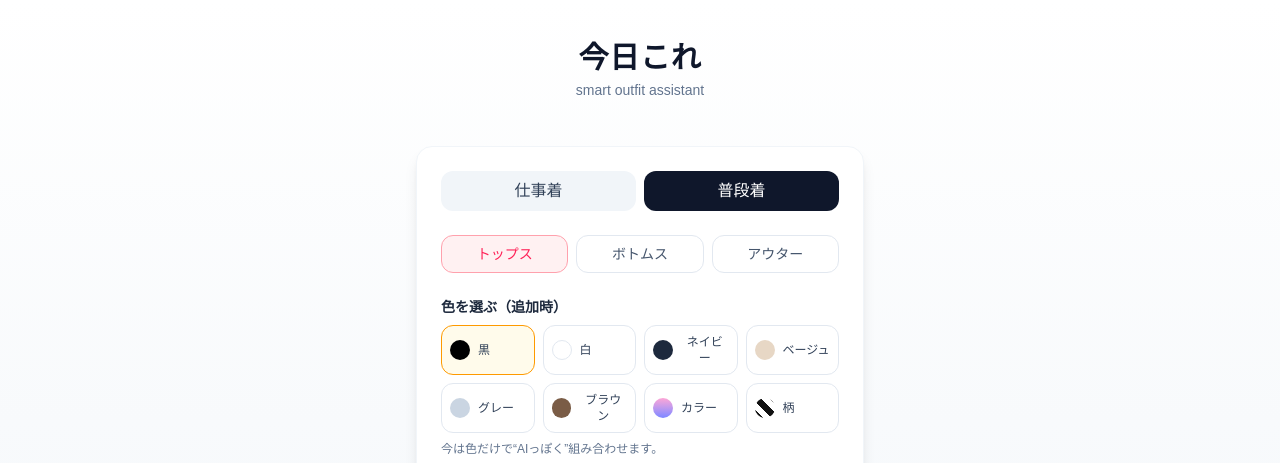
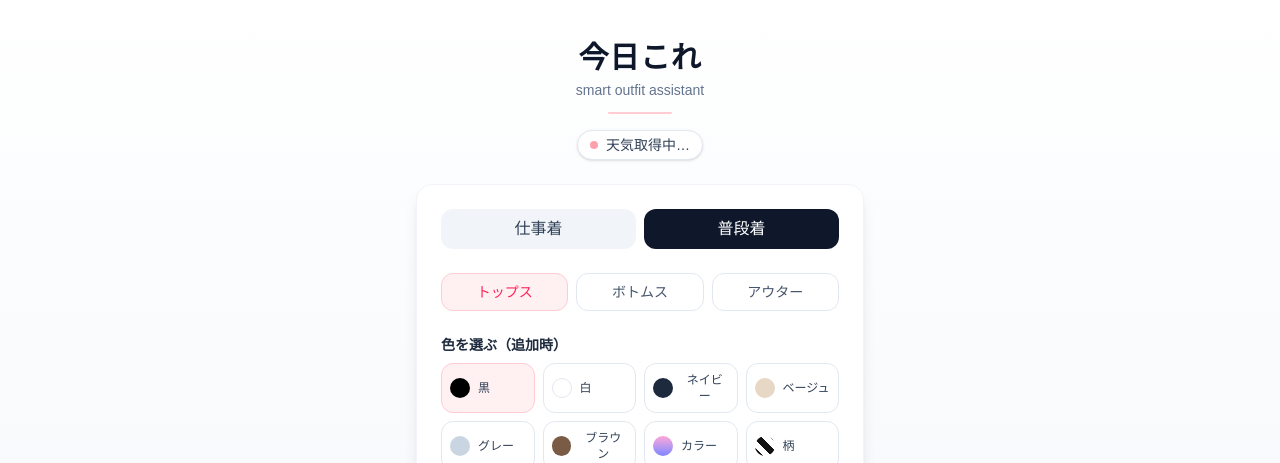
Before and after one commit to cheezy030303/kyoukore, a Next.js app: page / in a window 1280 px wide. Shown: the top 463 px of the page. Built offline with nearby package versions, Linux system fonts and the light colour scheme; no server answers.

Commit message:
Add Tokyo weather integration

```diff
--- /dev/null
+++ b/src/app/api/ai/weather/route.ts
@@ -0,0 +1,40 @@
+export const runtime = "nodejs";
+
+export async function GET() {
+  // 東京（だいたい中心）
+  const lat = 35.6762;
+  const lon = 139.6503;
+
+  const url =
+    `https://api.open-meteo.com/v1/forecast` +
+    `?latitude=${lat}&longitude=${lon}` +
+    `&current=temperature_2m,apparent_temperature,weather_code` +
+    `&daily=temperature_2m_max,temperature_2m_min,precipitation_probability_max` +
+    `&timezone=Asia%2FTokyo`;
+
+  try {
+    const res = await fetch(url, { cache: "no-store" });
+    if (!res.ok) throw new Error(`weather fetch failed: ${res.status}`);
+
+    const data = await res.json();
+
+    const current = data.current ?? {};
+    const daily = data.daily ?? {};
+
+    return Response.json({
+      city: "Tokyo",
+      temp: current.temperature_2m ?? null,
+      feels: current.apparent_temperature ?? null,
+      code: current.weather_code ?? null,
+      tmax: Array.isArray(daily.temperature_2m_max) ? daily.temperature_2m_max[0] : null,
+      tmin: Array.isArray(daily.temperature_2m_min) ? daily.temperature_2m_min[0] : null,
+      precip: Array.isArray(daily.precipitation_probability_max) ? daily.precipitation_probability_max[0] : null,
+      time: current.time ?? null,
+    });
+  } catch (e: any) {
+    return Response.json(
+      { error: "weather_error", message: e?.message ?? "unknown" },
+      { status: 500 }
+    );
+  }
+}
--- a/src/app/page.tsx
+++ b/src/app/page.tsx
@@ -23,7 +23,18 @@ type Item = {
 
 type Clothes = Record<Category, Item[]>;
 
-const STORAGE_KEY = "clothesData_v3"; // v3にして衝突回避
+type WeatherInfo = {
+  city: "Tokyo";
+  temp: number | null;
+  feels: number | null;
+  code: number | null;
+  tmax: number | null;
+  tmin: number | null;
+  precip: number | null; // 降水確率(最大)
+  time: string | null;
+};
+
+const STORAGE_KEY = "clothesData_v3";
 const MAX_PER_CATEGORY = 5;
 
 const COLOR_LABEL: Record<ColorTag, string> = {
@@ -62,16 +73,19 @@ function pickRandom<T>(arr: T[]): T {
   return arr[Math.floor(Math.random() * arr.length)];
 }
 
-/** 色相性スコア（無料AI風） */
+/** 無料AI風：色相性 */
 function scorePair(a: ColorTag, b: ColorTag, mode: Mode): number {
   const neutrals: ColorTag[] = ["black", "white", "navy", "beige", "gray", "brown"];
   const isNeutral = (c: ColorTag) => neutrals.includes(c);
 
   if (a === "pattern" && b === "pattern") return -10;
+
   if ((a === "color" && b === "pattern") || (a === "pattern" && b === "color")) {
     return mode === "casual" ? 2 : -2;
   }
+
   if (a === b) return isNeutral(a) ? 7 : mode === "casual" ? 5 : 2;
+
   if (isNeutral(a) && isNeutral(b)) return mode === "work" ? 9 : 8;
 
   if (isNeutral(a) && (b === "color" || b === "pattern")) return mode === "casual" ? 8 : 5;
@@ -82,11 +96,32 @@ function scorePair(a: ColorTag, b: ColorTag, mode: Mode): number {
   return 2;
 }
 
-function scoreOutfit(t: ColorTag, b: ColorTag, o: ColorTag, mode: Mode): number {
-  return scorePair(t, b, mode) * 3 + scorePair(o, t, mode) + scorePair(o, b, mode);
+function tempBonusForOuter(outer: ColorTag, temp: number | null): number {
+  if (temp == null) return 0;
+
+  const light: ColorTag[] = ["white", "beige", "gray"];
+  const dark: ColorTag[] = ["black", "navy", "brown"];
+
+  // 暖かい日は「重い色アウター」を少し避ける
+  if (temp >= 20) {
+    if (light.includes(outer)) return 2;
+    if (dark.includes(outer)) return -1;
   }
 
-/** iPhone向け：画像をCanvasで合成して共有/保存（DOMキャプチャしない） */
+  // 寒い日は「締まる色アウター」を少し優先
+  if (temp <= 12) {
+    if (dark.includes(outer)) return 2;
+    if (light.includes(outer)) return -1;
+  }
+
+  return 0;
+}
+
+function scoreOutfit(t: ColorTag, b: ColorTag, o: ColorTag, mode: Mode, temp: number | null): number {
+  return scorePair(t, b, mode) * 3 + scorePair(o, t, mode) + scorePair(o, b, mode) + tempBonusForOuter(o, temp);
+}
+
+/** iPhone向け：Canvasで合成して共有/保存 */
 async function loadImage(src: string): Promise<HTMLImageElement> {
   return new Promise((resolve, reject) => {
     const img = new Image();
@@ -143,6 +178,18 @@ function downloadDataUrl(dataUrl: string, filename: string) {
   a.remove();
 }
 
+function weatherLabel(w: WeatherInfo | null): string {
+  if (!w || w.temp == null) return "天気取得中…";
+  const t = Math.round(w.temp);
+  const min = w.tmin != null ? Math.round(w.tmin) : null;
+  const max = w.tmax != null ? Math.round(w.tmax) : null;
+  const p = w.precip != null ? Math.round(w.precip) : null;
+
+  const range = min != null && max != null ? `（${min}〜${max}℃）` : "";
+  const rain = p != null ? ` / 降水${p}%` : "";
+  return `東京 ${t}℃ ${range}${rain}`;
+}
+
 export default function Home() {
   const [category, setCategory] = useState<Category>("tops");
   const [mode, setMode] = useState<Mode>("casual");
@@ -164,6 +211,9 @@ export default function Home() {
 
   const [isExporting, setIsExporting] = useState(false);
 
+  // ✅ 天気
+  const [weather, setWeather] = useState<WeatherInfo | null>(null);
+
   const canGenerate = useMemo(
     () => clothes.tops.length > 0 && clothes.bottoms.length > 0 && clothes.outers.length > 0,
     [clothes]
@@ -175,9 +225,26 @@ export default function Home() {
       try {
         setClothes(JSON.parse(saved));
       } catch {
-        // 破損してたら無視
+        // ignore
       }
     }
+  }, []);
+
+  useEffect(() => {
+    // 東京固定の天気を取得
+    const run = async () => {
+      try {
+        const res = await fetch("/api/weather", { cache: "no-store" });
+        if (!res.ok) throw new Error("weather fetch failed");
+        const json = await res.json();
+        if (json?.error) throw new Error(json?.message ?? "weather error");
+        setWeather(json);
+      } catch {
+        // 天気が取れなくてもアプリは動く
+        setWeather(null);
+      }
+    };
+    run();
   }, []);
 
   const saveToStorage = (data: Clothes) => {
@@ -234,11 +301,13 @@ export default function Home() {
       return;
     }
 
+    const temp = weather?.temp ?? null;
+
     const scored: { t: Item; b: Item; o: Item; score: number }[] = [];
     for (const t of clothes.tops) {
       for (const b of clothes.bottoms) {
         for (const o of clothes.outers) {
-          scored.push({ t, b, o, score: scoreOutfit(t.color, b.color, o.color, mode) });
+          scored.push({ t, b, o, score: scoreOutfit(t.color, b.color, o.color, mode, temp) });
         }
       }
     }
@@ -246,12 +315,26 @@ export default function Home() {
     const topK = scored.slice(0, Math.min(5, scored.length));
     const picked = pickRandom(topK);
 
-    const reason =
+    const weatherLine =
+      temp == null
+        ? ""
+        : temp >= 20
+        ? `今日は${Math.round(temp)}℃なので、重く見えにくいアウター寄りにしました。`
+        : temp <= 12
+        ? `今日は${Math.round(temp)}℃なので、暖かそうに見えるアウターを優先しました。`
+        : `今日は${Math.round(temp)}℃なので、バランス重視で組みました。`;
+
+    const baseReason =
       mode === "work"
         ? `落ち着いた配色（${COLOR_LABEL[picked.t.color]}×${COLOR_LABEL[picked.b.color]}）を軸に、${COLOR_LABEL[picked.o.color]}で全体を整えました。`
         : `合わせやすい配色（${COLOR_LABEL[picked.t.color]}×${COLOR_LABEL[picked.b.color]}）に、${COLOR_LABEL[picked.o.color]}でバランスを取りました。`;
 
-    setCoordination({ tops: picked.t, bottoms: picked.b, outers: picked.o, reason });
+    setCoordination({
+      tops: picked.t,
+      bottoms: picked.b,
+      outers: picked.o,
+      reason: weatherLine ? `${baseReason} ${weatherLine}` : baseReason,
+    });
   };
 
   const exportOutfitImage = async () => {
@@ -263,7 +346,6 @@ export default function Home() {
     try {
       setIsExporting(true);
 
-      // iPhone向けにほどほどサイズ
       const W = 900;
       const H = 1200;
       const P = 40;
@@ -276,11 +358,9 @@ export default function Home() {
       const ctx = canvas.getContext("2d");
       if (!ctx) throw new Error("canvas context not found");
 
-      // 背景
       ctx.fillStyle = "#ffffff";
       ctx.fillRect(0, 0, W, H);
 
-      // タイトル
       ctx.fillStyle = "#111111";
       ctx.font = "bold 34px system-ui, -apple-system, sans-serif";
       ctx.fillText("今日これ", P, 56);
@@ -289,16 +369,20 @@ export default function Home() {
       ctx.font = "24px system-ui, -apple-system, sans-serif";
       ctx.fillText(mode === "work" ? "仕事コーデ" : "普段コーデ", P, 92);
 
+      // 天気も入れる
+      ctx.fillStyle = "#888888";
+      ctx.font = "18px system-ui, -apple-system, sans-serif";
+      ctx.fillText(weatherLabel(weather), P, 118);
+
       const [topsImg, outersImg, bottomsImg] = await Promise.all([
         loadImage(coordination.tops.image),
         loadImage(coordination.outers.image),
         loadImage(coordination.bottoms.image),
       ]);
 
-      // 上段2枚 + 下段1枚（コラージュ固定）
-      const topY = 120;
+      const topY = 140;
       const cardW = (W - P * 2 - GAP) / 2;
-      const cardH = 380;
+      const cardH = 360;
 
       const bottomY = topY + cardH + GAP;
       const bottomW = W - P * 2;
@@ -322,11 +406,9 @@ export default function Home() {
 
       const inner = 16;
 
-      // ラベル
       ctx.fillStyle = "#666";
       ctx.font = "20px system-ui, -apple-system, sans-serif";
 
-      // tops
       ctx.save();
       roundRect(ctx, topsX, topY, cardW, cardH, 28);
       ctx.clip();
@@ -334,7 +416,6 @@ export default function Home() {
       drawCover(ctx, topsImg, topsX + inner, topY + 56, cardW - inner * 2, cardH - 72);
       ctx.restore();
 
-      // outers
       ctx.save();
       roundRect(ctx, outersX, topY, cardW, cardH, 28);
       ctx.clip();
@@ -342,7 +423,6 @@ export default function Home() {
       drawCover(ctx, outersImg, outersX + inner, topY + 56, cardW - inner * 2, cardH - 72);
       ctx.restore();
 
-      // bottoms
       ctx.save();
       roundRect(ctx, P, bottomY, bottomW, bottomH, 28);
       ctx.clip();
@@ -350,7 +430,6 @@ export default function Home() {
       drawCover(ctx, bottomsImg, P + inner, bottomY + 56, bottomW - inner * 2, bottomH - 72);
       ctx.restore();
 
-      // フッター
       ctx.fillStyle = "#AAAAAA";
       ctx.font = "18px system-ui, -apple-system, sans-serif";
       ctx.fillText("© kyoukore", P, H - 18);
@@ -385,7 +464,6 @@ export default function Home() {
         }
       }
 
-      // PC用
       downloadDataUrl(dataUrl, filename);
     } catch (e) {
       console.error(e);
@@ -398,10 +476,16 @@ export default function Home() {
   return (
     <main className="min-h-screen bg-gradient-to-b from-white to-slate-100 flex flex-col items-center px-4 py-10">
       {/* Header */}
-      <div className="w-full max-w-md text-center mb-8">
+      <div className="w-full max-w-md text-center mb-6">
         <h1 className="text-3xl font-bold text-slate-900 tracking-wide">今日これ</h1>
         <p className="text-sm text-slate-500 mt-1">smart outfit assistant</p>
-        <div className="h-[2px] w-16 bg-rose-300mx-auto mt-3 rounded-full"></div>
+        <div className="h-[2px] w-16 bg-rose-200 mx-auto mt-3 rounded-full"></div>
+
+        {/* 天気ピル */}
+        <div className="mt-4 inline-flex items-center gap-2 px-3 py-1 rounded-full bg-white border border-slate-200 text-sm text-slate-700 shadow-sm">
+          <span className="w-2 h-2 rounded-full bg-rose-300"></span>
+          <span>{weatherLabel(weather)}</span>
+        </div>
       </div>
 
       {/* Main Card */}
@@ -434,7 +518,7 @@ export default function Home() {
               onClick={() => setCategory(cat)}
               className={`py-2 rounded-xl border transition ${
                 category === cat
-                  ? "border-rose-300 text-rose-500 bg-rose-50"
+                  ? "border-rose-200 text-rose-500 bg-rose-50"
                   : "border-slate-200 text-slate-600"
               }`}
             >
@@ -443,7 +527,7 @@ export default function Home() {
           ))}
         </div>
 
-        {/* ✅ 色選択（ここが必ず出ます） */}
+        {/* 色選択 */}
         <div className="space-y-2">
           <div className="text-sm font-semibold text-slate-800">色を選ぶ（追加時）</div>
           <div className="grid grid-cols-4 gap-2">
@@ -452,7 +536,7 @@ export default function Home() {
                 key={c}
                 onClick={() => setSelectedColor(c)}
                 className={`rounded-xl border p-2 flex items-center gap-2 transition ${
-                  selectedColor === c ? "border-amber-500 bg-amber-50" : "border-slate-200 bg-white"
+                  selectedColor === c ? "border-rose-200 bg-rose-50" : "border-slate-200 bg-white"
                 }`}
               >
                 <span className={`w-5 h-5 rounded-full ${COLOR_DOT[c]}`}></span>
@@ -521,7 +605,7 @@ export default function Home() {
           リセット
         </button>
 
-        {/* ✅ 結果：1枚カードで3枚コラージュ */}
+        {/* Result */}
         {coordination.tops && coordination.bottoms && coordination.outers && (
           <div className="space-y-3 pt-4 border-t border-slate-200">
             <div className="rounded-xl bg-slate-50 border border-slate-200 p-3">
```
Lines whose indentation alone changed are shown as unchanged.
